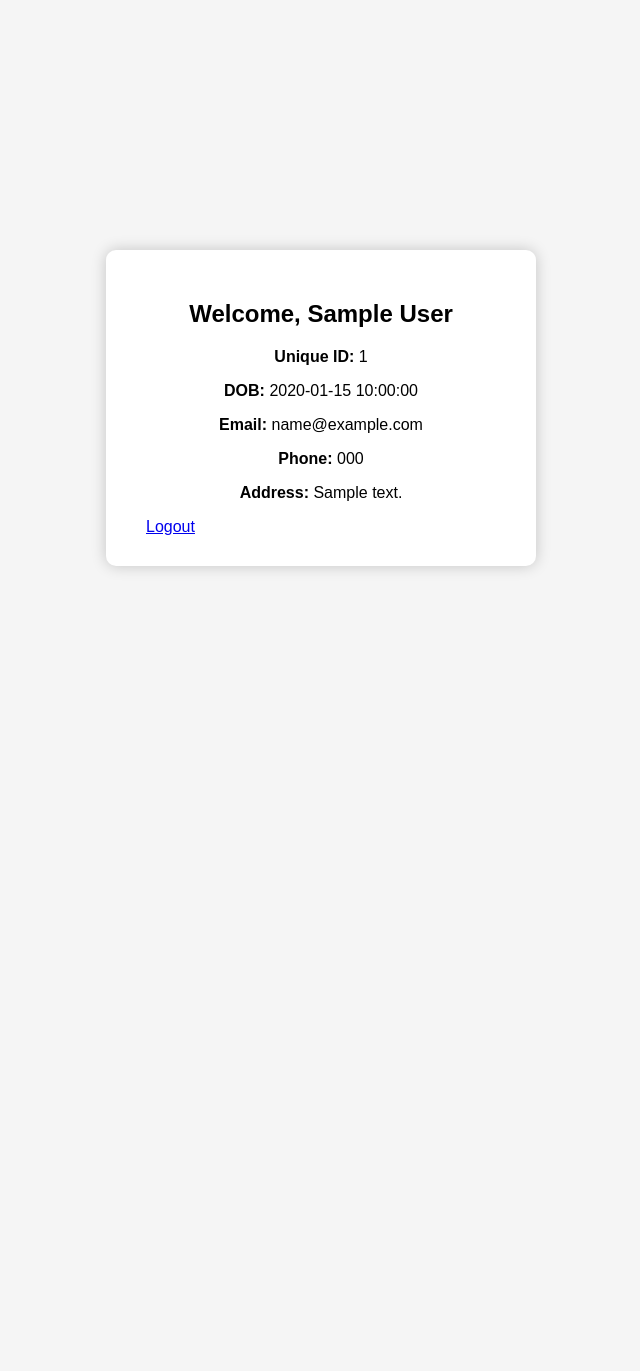
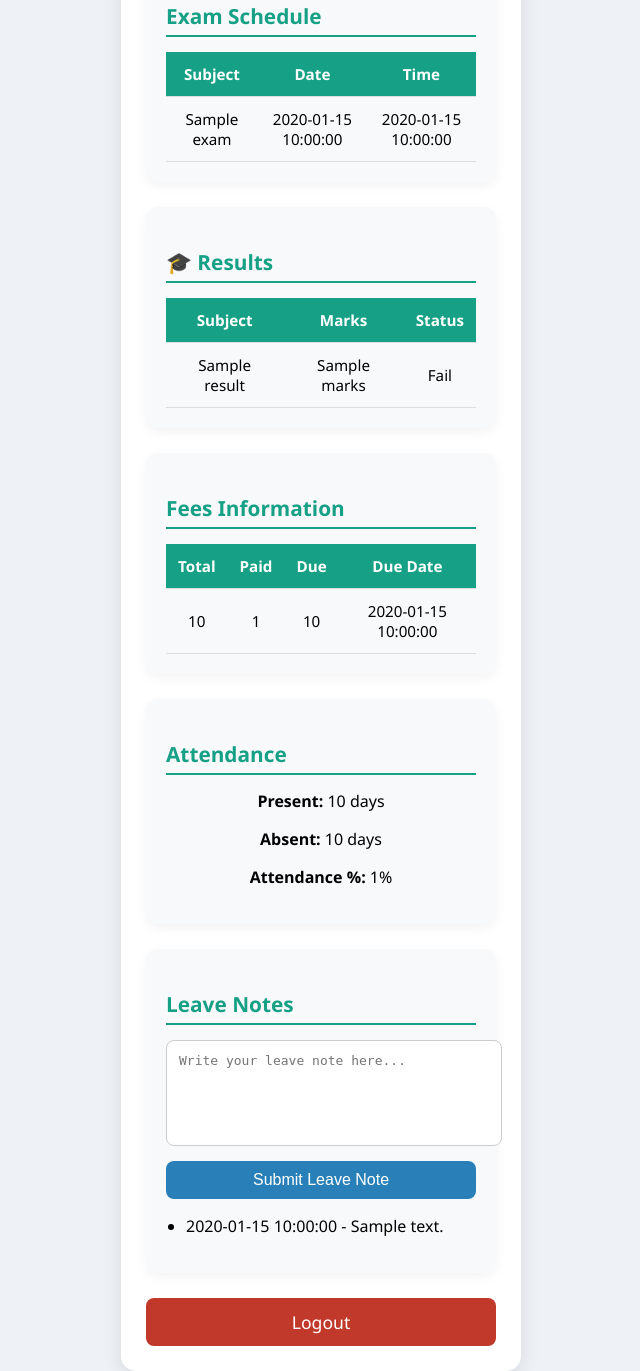
Before and after one commit to APTechLabs/ERP, a Flask app: template templates/student_dashboard.html in a window 1280 px wide. Shown: the whole page, without its empty margins (319-959 px from the left). Before the commit the page ends 571 px from the top, so only its background shows below. Run offline with Flask 3, Linux system fonts and the light colour scheme; the template is opened without the code that fills it: most values are stand-ins (such as "Sample title", 1, 10 or a date in 2020).

Commit message:
Added a basic UI

```diff
--- a/templates/student_dashboard.html
+++ b/templates/student_dashboard.html
@@ -4,16 +4,223 @@
     <meta charset="UTF-8">
     <title>Student Dashboard</title>
     <link rel="stylesheet" href="/static/css/style.css">
+    <style>
+        body {
+            font-family: 'Segoe UI', Tahoma, Geneva, Verdana, sans-serif;
+            background: #eef2f7;
+            margin: 0;
+            padding: 0;
+        }
+
+        .container {
+            max-width: 1000px;
+            margin: 40px auto;
+            padding: 25px;
+            background: #fff;
+            border-radius: 15px;
+            box-shadow: 0 6px 20px rgba(0,0,0,0.1);
+        }
+
+        h2 {
+            text-align: center;
+            color: #2c3e50;
+            margin-bottom: 30px;
+            font-size: 2em;
+        }
+
+        .student-info, .section {
+            background: #f8f9fa;
+            padding: 20px;
+            border-radius: 12px;
+            margin-bottom: 25px;
+            box-shadow: 0 4px 12px rgba(0,0,0,0.05);
+        }
+
+        .student-info p {
+            margin: 8px 0;
+            font-size: 1.05em;
+        }
+
+        .section h3 {
+            margin-bottom: 15px;
+            color: #16a085;
+            font-size: 1.3em;
+            border-bottom: 2px solid #16a085;
+            padding-bottom: 5px;
+        }
+
+        table {
+            width: 100%;
+            border-collapse: collapse;
+            margin-top: 10px;
+            font-size: 0.95em;
+        }
+
+        th, td {
+            padding: 12px;
+            text-align: center;
+            border-bottom: 1px solid #ddd;
+        }
+
+        th {
+            background: #16a085;
+            color: #fff;
+        }
+
+        tr:hover {
+            background: #e0f7f4;
+        }
+
+        ul {
+            padding-left: 20px;
+        }
+
+        li {
+            margin-bottom: 8px;
+        }
+
+        textarea {
+            width: 100%;
+            height: 80px;
+            padding: 12px;
+            border: 1px solid #ccc;
+            border-radius: 8px;
+            resize: none;
+            font-size: 1em;
+        }
+
+        button {
+            background: #2980b9;
+            color: white;
+            border: none;
+            padding: 10px 18px;
+            margin-top: 10px;
+            border-radius: 8px;
+            cursor: pointer;
+            font-size: 1em;
+            transition: all 0.2s;
+        }
+
+        button:hover {
+            background: #3498db;
+        }
+
+        .logout {
+            display: block;
+            text-align: center;
+            margin-top: 25px;
+            text-decoration: none;
+            color: white;
+            background: #c0392b;
+            padding: 12px 20px;
+            border-radius: 8px;
+            font-size: 1.1em;
+            transition: all 0.2s;
+        }
+
+        .logout:hover {
+            background: #e74c3c;
+        }
+    </style>
 </head>
 <body>
     <div class="container">
         <h2>Welcome, {{ student.full_name }}</h2>
-        <p><strong>Unique ID:</strong> {{ student.user_id }}</p>
-        <p><strong>DOB:</strong> {{ student.dob }}</p>
-        <p><strong>Email:</strong> {{ student.email }}</p>
-        <p><strong>Phone:</strong> {{ student.phone }}</p>
-        <p><strong>Address:</strong> {{ student.address }}</p>
-        <a href="/logout">Logout</a>
+
+        <div class="student-info">
+            <p><strong>Unique ID:</strong> {{ student.user_id }}</p>
+            <p><strong>DOB:</strong> {{ student.dob }}</p>
+            <p><strong>Email:</strong> {{ student.email }}</p>
+            <p><strong>Phone:</strong> {{ student.phone }}</p>
+            <p><strong>Address:</strong> {{ student.address }}</p>
+        </div>
+
+        <div class="section">
+            <h3>Notices</h3>
+            <ul>
+                {% for notice in notices %}
+                    <li>{{ notice.date }} - {{ notice.message }}</li>
+                {% endfor %}
+            </ul>
+        </div>
+
+        <div class="section">
+            <h3>Exam Schedule</h3>
+            <table>
+                <tr>
+                    <th>Subject</th>
+                    <th>Date</th>
+                    <th>Time</th>
+                </tr>
+                {% for exam in exams %}
+                <tr>
+                    <td>{{ exam.subject }}</td>
+                    <td>{{ exam.date }}</td>
+                    <td>{{ exam.time }}</td>
+                </tr>
+                {% endfor %}
+            </table>
+        </div>
+
+        <div class="section">
+            <h3>🎓 Results</h3>
+            <table>
+                <tr>
+                    <th>Subject</th>
+                    <th>Marks</th>
+                    <th>Status</th>
+                </tr>
+                {% for result in results %}
+                <tr>
+                    <td>{{ result.subject }}</td>
+                    <td>{{ result.marks }}</td>
+                    <td>{{ 'Pass' if result.marks >= 40 else 'Fail' }}</td>
+                </tr>
+                {% endfor %}
+            </table>
+        </div>
+
+        <div class="section">
+            <h3>Fees Information</h3>
+            <table>
+                <tr>
+                    <th>Total</th>
+                    <th>Paid</th>
+                    <th>Due</th>
+                    <th>Due Date</th>
+                </tr>
+                {% for f in fees %}
+                <tr>
+                    <td>{{ f.total }}</td>
+                    <td>{{ f.paid }}</td>
+                    <td>{{ f.total - f.paid }}</td>
+                    <td>{{ f.due_date }}</td>
+                </tr>
+                {% endfor %}
+            </table>
+        </div>
+
+        <div class="section">
+            <h3>Attendance</h3>
+            <p><strong>Present:</strong> {{ attendance.present }} days</p>
+            <p><strong>Absent:</strong> {{ attendance.absent }} days</p>
+            <p><strong>Attendance %:</strong> {{ attendance.percentage }}%</p>
+        </div>
+
+        <div class="section">
+            <h3>Leave Notes</h3>
+            <form method="POST" action="/leave_note">
+                <textarea name="note" placeholder="Write your leave note here..."></textarea>
+                <button type="submit">Submit Leave Note</button>
+            </form>
+            <ul>
+                {% for note in leave_notes %}
+                    <li>{{ note.date }} - {{ note.text }}</li>
+                {% endfor %}
+            </ul>
+        </div>
+
+        <a href="/logout" class="logout">Logout</a>
     </div>
 </body>
 </html>
```
